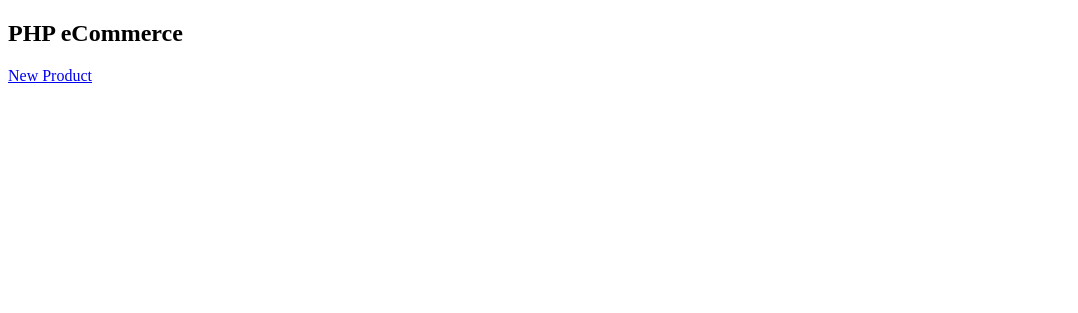
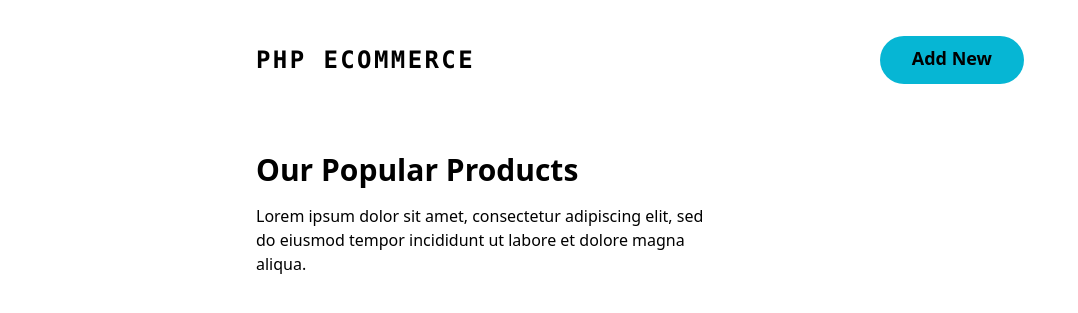
Before and after one commit to devphoebusapollo/php-ecommerce-practice, a PHP site: page /xampp/ in a window 1280 px wide. Shown: the top 313 px of the page, without its empty margins (0-1078 px from the left). Run offline with PHP 8.4, Linux system fonts and the light colour scheme; data that the repository does not hold is empty; some libraries are stand-ins or nearby versions.

Commit message:
added initial styling

```diff
--- a/add-product.php
+++ b/add-product.php
@@ -10,9 +10,11 @@ include_once 'logic.php';
     <meta http-equiv="X-UA-Compatible" content="IE=edge">
     <meta name="viewport" content="width=device-width, initial-scale=1.0">
     <title>PHP eCommerce</title>
+    <script src="https://cdn.tailwindcss.com"></script>
 </head>
 
 <body>
+    <?php include_once 'header.php' ?>
     <?php if(count($error) > 0) { ?>
     <div>
         <?php echo $error['error'] ?>
--- a/edit-product.php
+++ b/edit-product.php
@@ -12,16 +12,19 @@ include_once 'logic.php';
     <meta http-equiv="X-UA-Compatible" content="IE=edge">
     <meta name="viewport" content="width=device-width, initial-scale=1.0">
     <title>PHP eCommerce</title>
+    <script src="https://cdn.tailwindcss.com"></script>
 </head>
 
 <body>
+    <?php include_once 'header.php' ?>
     <div>
         <?php foreach ($query as $q) { ?>
         <form method="post">
             <input type="hidden" name="id" value="<?php echo $q['product_id'] ?>">
             <div>Product Name: <input type="text" name="product_name" value="<?php $q['product_name'] ?>"></div>
             <div>Product Image: <input type="text" name="product_image" value="<?php $q['product_image'] ?>"></div>
-            <div>Product Description: <input type="text" name="product_description" value="<?php $q['product_description'] ?>"></div>
+            <div>Product Description: <input type="text" name="product_description"
+                    value="<?php $q['product_description'] ?>"></div>
             <button type="submit" name="update">Update</button>
         </form>
         <?php } ?>
--- /dev/null
+++ b/header.php
@@ -0,0 +1,4 @@
+<nav class="flex justify-between py-6">
+    <a href="index.php" class="text-2xl font-bold py-2 my-3 font-mono tracking-widest">PHP ECOMMERCE</a>
+    <a class="font-bold px-8 py-2 my-3 bg-cyan-500 text-lg rounded-full" href="add-product.php">Add New</a>
+</nav>
--- a/index.php
+++ b/index.php
@@ -13,14 +13,13 @@ include_once 'logic.php';
     <meta name="viewport" content="width=device-width, initial-scale=1.0">
     <title>PHP eCommerce</title>
     <link rel="stylesheet" href="http://localhost:8080/xampp/ecommerce/styles/styles.css">
+    <script src="https://cdn.tailwindcss.com"></script>
 </head>
 
-<body>
-    <nav>
-        <h1>PHP eCommerce</h1>
-        <a class="add-new-button" href="add-product.php">New Product</a>
-    </nav>
+<body class="flex justify-center">
+    <div class="w-3/5 ">
         <div>
+            <?php include_once 'header.php' ?>
 
             <?php if(isset($_REQUEST['product'])){ ?>
             <?php if($_REQUEST['product'] == "added"){?>
@@ -31,13 +30,22 @@ include_once 'logic.php';
             <?php } ?>
 
         </div>
-    <div>
+        <div class="w-3/5 my-8">
+            <h1 class="text-3xl font-bold my-4">Our Popular Products</h1>
+            <p class="">Lorem ipsum dolor sit amet, consectetur adipiscing elit, sed do eiusmod tempor incididunt ut labore et
+                dolore magna aliqua.</p>
+        </div>
+        <div class="flex justify-between flex-wrap">
             <?php foreach($query as $q)  {?>
-        <div><img class="product-image" src="<?php echo $q['product_image'] ?>"></div>
-        <h2><?php echo $q['product_name'] ?></h2>
+            <div class="w-[48%] my-4">
+                <a href="product-page.php?id=<?php echo $q['product_id'] ?>">
+                    <div><img class="product-image w-full" src="<?php echo $q['product_image'] ?>"></div>
+                    <h2 class="font-bold my-6 text-xl"><?php echo $q['product_name'] ?></h2>
                     <p><?php echo $q['product_description'] ?></p>
-        <a href="product-page.php?id=<?php echo $q['product_id'] ?>">View Product</a>
+                </a>
+            </div>
             <?php } ?>
+        </div>
     </div>
 </body>
 
```
Also changed, not shown: product-page.php (+5 -2 lines). Lines whose indentation alone changed are shown as unchanged.
